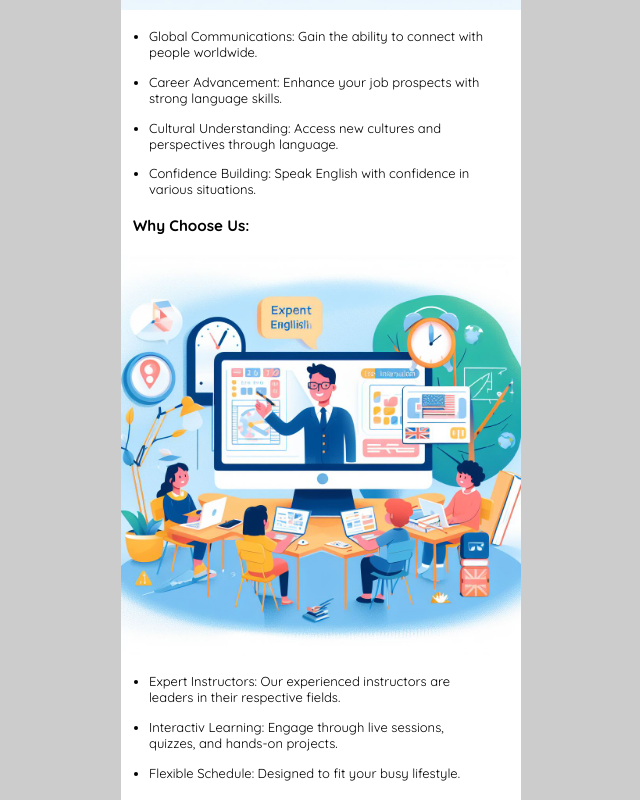
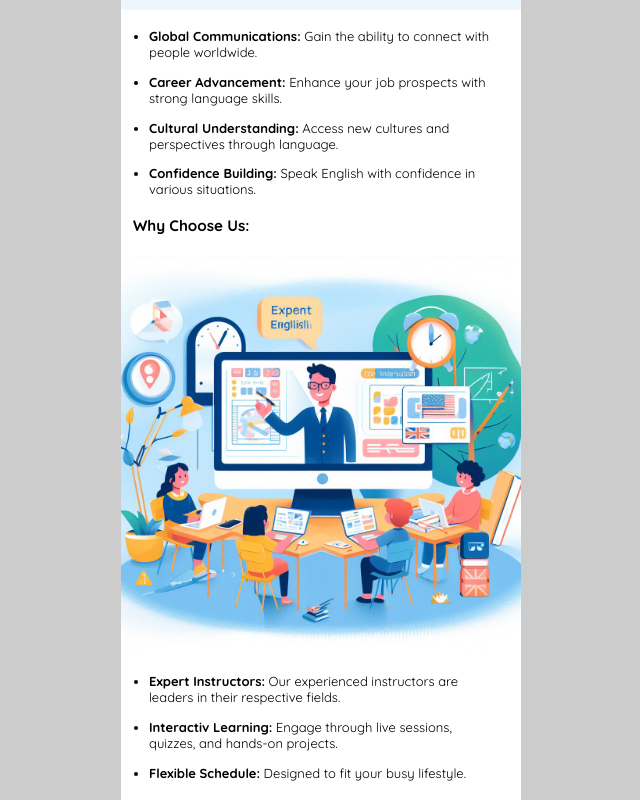
Before and after one commit to abhinav-manoj/email-template, a plain HTML site: page index.html in a window 1280 px wide. Shown: the part 1420-2220 px from the top of the page, without its empty margins (319-959 px from the left). Drawn offline with Linux system fonts and the light colour scheme.

Commit message:
emailTemplate1

```diff
--- a/index.html
+++ b/index.html
@@ -112,42 +112,42 @@
           English
         </p>
         <p>
-          Course Level: Suitable for beginners, intermediate, and advanced
-          learners. <br />Duration: 12 weeks of immersive learning.
+          <b>Course Level:</b> Suitable for beginners, intermediate, and advanced
+          learners. <br /> <b>Duration:</b> 12 weeks of immersive learning.
         </p>
         <h3>Course Benefits:</h3>
         <img src="./img/OIG.jpg" alt="">
         <ul>
           <li>
-            Global Communications: Gain the ability to connect with people
+            <b>Global Communications:</b> Gain the ability to connect with people
             worldwide.
           </li>
           <li>
-            Career Advancement: Enhance your job prospects with strong language
+            <b>Career Advancement:</b> Enhance your job prospects with strong language
             skills.
           </li>
           <li>
-            Cultural Understanding: Access new cultures and perspectives through
+            <b>Cultural Understanding:</b> Access new cultures and perspectives through
             language.
           </li>
           <li>
-            Confidence Building: Speak English with confidence in various
+            <b>Confidence Building:</b> Speak English with confidence in various
             situations.
           </li>
         </ul>
         <h3>Why Choose Us:</h3>
         <img src="./img/expert.jpg" alt="">
         <ul>
-            <li>Expert Instructors: Our experienced instructors are leaders in their respective fields.</li>
-            <li>Interactiv Learning: Engage through live sessions, quizzes, and hands-on projects.</li>
-            <li>Flexible Schedule: Designed to fit your busy lifestyle.</li>
+            <li><b>Expert Instructors:</b> Our experienced instructors are leaders in their respective fields.</li>
+            <li><b>Interactiv Learning:</b> Engage through live sessions, quizzes, and hands-on projects.</li>
+            <li><b>Flexible Schedule:</b> Designed to fit your busy lifestyle.</li>
         </ul>
         <h3>Pricing and Discounts</h3>
         <img src="./img/discount.jpg" alt="">
         <ul>
             <li>Enroll now at an exclusive 55% discount.</li>
-            <li>Regular Price: $150</li>
-            <li>Your Price: $68</li>
+            <li><b>Regular Price:</b> $150</li>
+            <li><b>Your Price:</b> $68</li>
             <li>Limited-time offer until 15/11/23.</li>
         </ul>
         <h3>Contact Informations:</h3>
```
